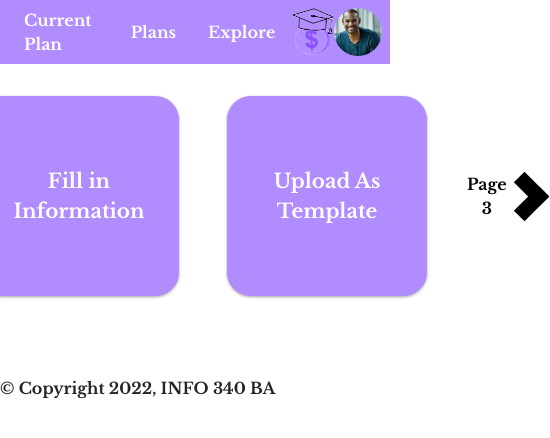
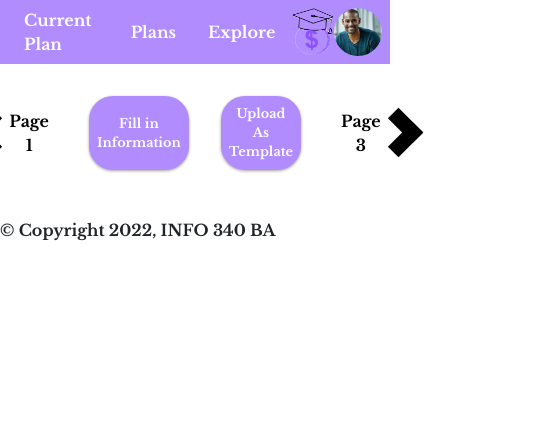
Before and after one commit to info340-wi22/Financial-Aid-Planner, a React (Create React App) app: page /main in a window 390 px wide. Shown: the top 438 px of the page, 550 px wide, since content can reach past the window. Built offline with nearby package versions, Linux system fonts and the light colour scheme; a web font is replaced by a local one.

Commit message:
minor tweaks

```diff
--- a/src/CardList.js
+++ b/src/CardList.js
@@ -5,7 +5,7 @@ export function CardList(props) {
   const {cardList} = props;
   const cards = cardList.map((card) => {
     const key = 'card' + card.key;
-    return <div key={key}><Card name={card.name} status={card.cardStatus} toDo={card.toDo} amount={card.amount} link={card.link}/></div>;
+    return <Card key={key} name={card.name} status={card.cardStatus} toDo={card.toDo} amount={card.amount} link={card.link}/>;
   });
   return (
     <div className='plan'>
--- a/src/Main.js
+++ b/src/Main.js
@@ -46,9 +46,7 @@ export function Main() {
         setPerYear={setPerYearCallBack}
         setAmount={setAmountCallBack}
       />
-      <div className='plan'>
-        <CardList cardList={cardList} />
-      </div>
+      <CardList cardList={cardList} />
     </div>
   );
 }
--- a/src/PopUp.js
+++ b/src/PopUp.js
@@ -38,22 +38,22 @@ export function PopUp(props) {
           &times;
         </button>
         <form>
-          <h3>Fill in the Information :)</h3>
-          <label>
+          <h1>Fill in the Information :)</h1>
+          <label htmlFor='scholarship'>
             Scholarship:
-            <input type="text" name="name" onChange={handleScholar}/>
+            <input type="text" name="scholarship" onChange={handleScholar}/>
           </label>
-          <label>
+          <label htmlFor='link'>
             link:
-            <input type="url" name="name" onChange={handleLink}/>
+            <input type="url" name="link" onChange={handleLink}/>
           </label>
-          <label>
+          <label htmlFor='frequency'>
             Frequency Per Year:
-            <input type="text" name="name" onChange={handlePerYear}/>
+            <input type="text" name="frequency" onChange={handlePerYear}/>
           </label>
-          <label>
+          <label htmlFor='amount'>
             Amount Paid Per Frequency:
-            <input type="text" name="name" onChange={handleAmount}/>
+            <input type="text" name="amount" onChange={handleAmount}/>
           </label>
         </form>
         <button type="submit" className='form_submit' onClick={handleSubmit}> Submit </button>
--- a/src/UserInput.js
+++ b/src/UserInput.js
@@ -40,8 +40,8 @@ function UserInput(props) {
         <p>Amount Left: {leftOver}</p>
       </div>
       <div className="buttons">
+        <button type="submit" className="card-button" onClick={togglePop}>Fill in Information</button>
         <div>
-          <button type="submit" className="card-button" onClick={togglePop}>Fill in Information</button>
           {seen ? <PopUp setScholar={props.setScholar}
             setLink={props.setLink}
             setPerYear={props.setPerYear}
--- a/src/index.css
+++ b/src/index.css
@@ -58,6 +58,7 @@ nav a:active {
     display: flex;
     flex-flow: row;
     justify-content: center;
+    align-items: center;
 }
 
 .text { /* Hides the information bar when the screensize is small */
@@ -327,10 +328,7 @@ footer {
     background-color: #B18CFF;
     color: white;
     font-size: 20px;
-    margin-top: 1rem;
     margin-left: 2rem;
-    height: 200px;
-    width: 200px;
 }
 
 .college-wrapper label {
@@ -359,6 +357,10 @@ footer {
 @media (max-width: 598px) {
     nav a {
         font-size: 100%;
+    }
+    .card-button {
+        font-size: 80%;
+        margin-left: 1rem;
     }
 }
 
```
